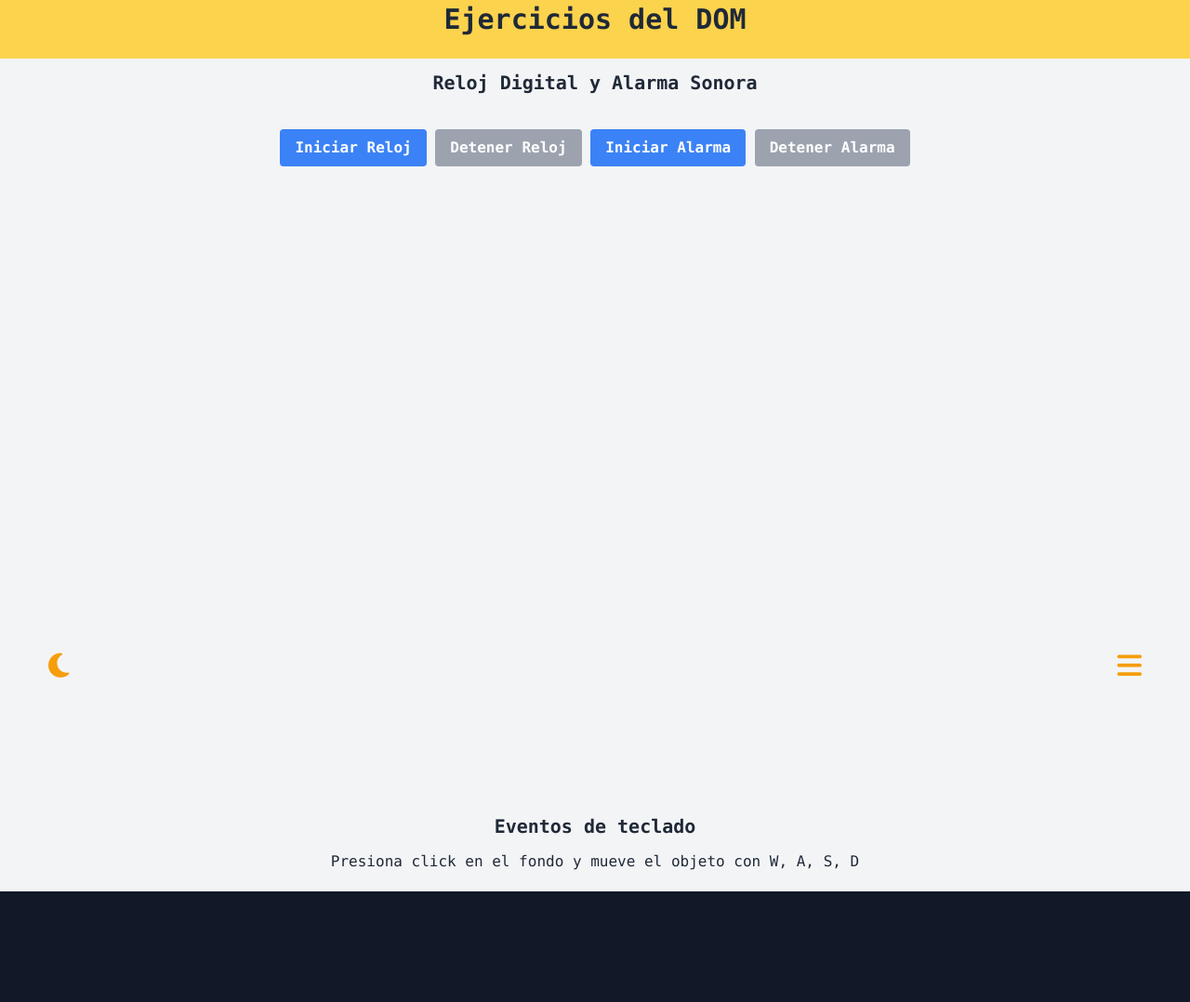
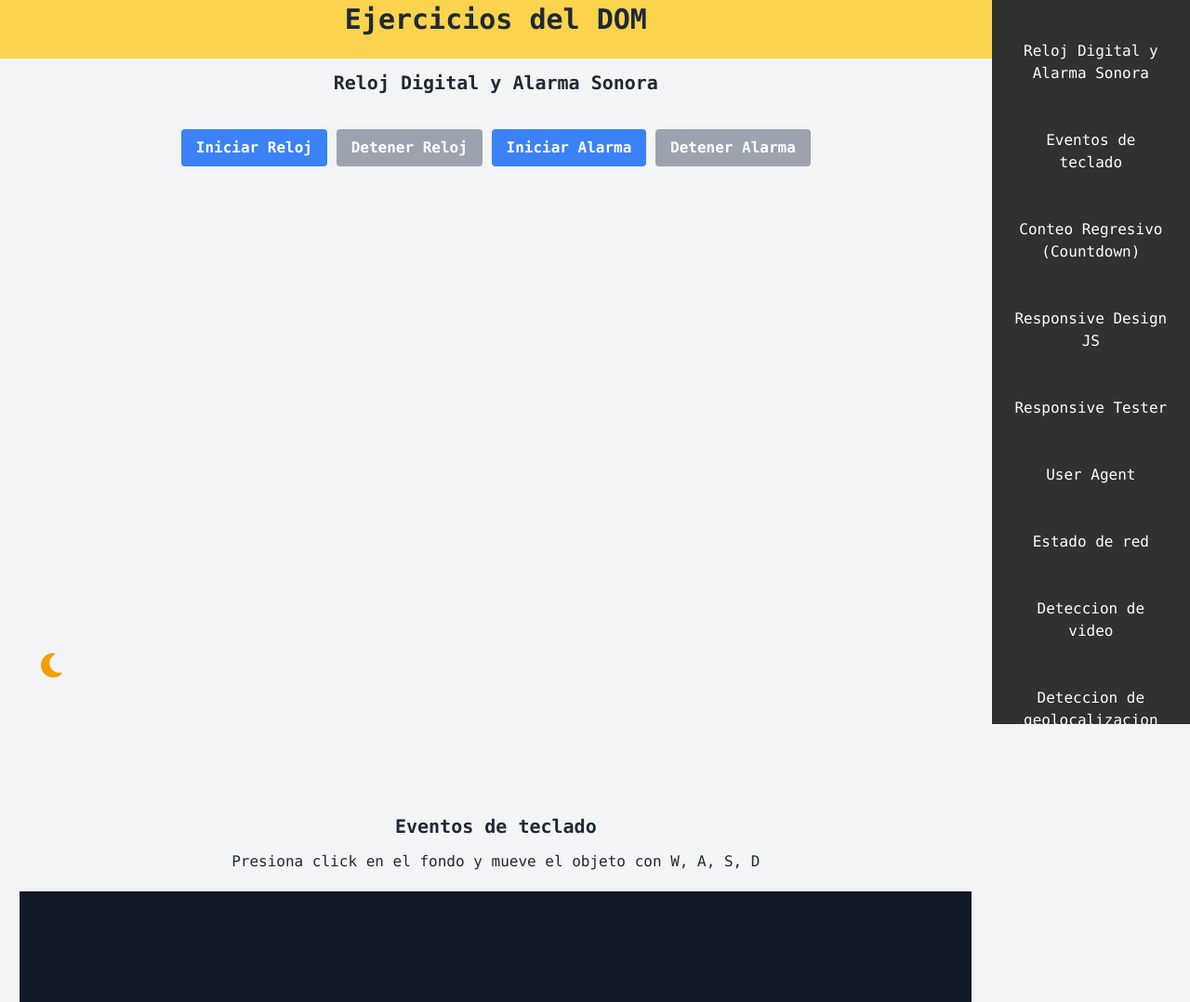
Before and after one commit to g1alexander/DOM-exercises, a website with bundled scripts: page public/index.html in a window 1280 px wide. Shown: the part 21-1099 px from the top of the page at 93% size. Built offline with nearby package versions, Linux system fonts and the light colour scheme; no server answers.

Commit message:
New structure HTML

```diff
--- a/public/index.html
+++ b/public/index.html
@@ -25,13 +25,13 @@
       class="bg-green-500 bg-red-500 fixed z-50 text-center p-4 text-white text-2xl w-full"
     ></h1>
 
-    <div class="font-mono relative">
+    <main class="font-mono relative">
       <!-- Burger -->
       <nav class="navbar hidden">
         <div
-          class="overflow-auto h-screen bg-black flex flex-col py-10 justify-center items-center opacity-80 fixed z-40 w-full"
+          class="h-screen overflow-auto bg-black flex flex-col pb-5 justify-center items-center opacity-80 fixed z-40 w-full"
         >
-          <a href="#seccion1" class="link-menu w-full text-center"
+          <a href="#seccion1" class="link-menu w-full mt-60 text-center"
             >Reloj Digital y Alarma Sonora</a
           >
           <a href="#seccion2" class="link-menu w-full text-center"
@@ -69,28 +69,32 @@
           >
         </div>
       </nav>
-      <!-- dark mode -->
-      <div class="z-50 fixed bottom-11 left-11">
+      <!-- dark mode, menu burger and scroll -->
+      <div>
         <button
           id="dark-mode"
-          class="text-yellow-500 hover:text-gray-500 text-3xl"
+          class="text-yellow-500 z-50 fixed bottom-11 left-9 hover:text-gray-500 text-3xl"
         >
           <i id="dark" class="fas px-2 pt-1"></i>
         </button>
-      </div>
-      <!-- menu burger and scroll -->
-      <div class="z-50 fixed bottom-11 right-11">
+
         <button
           id="scroll"
-          class="hidden text-yellow-500 hover:text-gray-500 text-3xl"
+          class="hidden text-yellow-500 z-50 fixed bottom-11 xsm:right-20 md:left-20 hover:text-gray-500 text-3xl"
         >
           <i class="fas fa-arrow-up px-2 pt-1"></i>
         </button>
-        <button id="menu" class="text-yellow-500 hover:text-gray-500 text-3xl">
+        <button
+          id="menu"
+          class="md:hidden text-yellow-500 z-50 fixed bottom-11 right-9 hover:text-gray-500 text-3xl"
+        >
           <i class="fas fa-bars px-2 pt-1"></i>
         </button>
       </div>
+      <!--  -->
 
+      <section class="w-full flex">
+        <section class="xsm:w-full md:w-5/6">
           <!-- header -->
           <header class="bg-yellow-300 py-6">
             <h1 class="dark:text-gray-800 text-center font-bold text-3xl">
@@ -98,7 +102,6 @@
             </h1>
           </header>
 
-      <main>
           <!-- Reloj Digital y Alarma Sonora -->
           <section id="seccion1" class="h-screen">
             <h2 class="title">Reloj Digital y Alarma Sonora</h2>
@@ -319,7 +322,9 @@
           <!-- Carousel responsive -->
           <section id="seccion12" class="h-screen">
             <h2 class="title">Carousel responsive</h2>
-          <div class="max-w-2xl mx-auto flex h-96 items-center justify-center">
+            <div
+              class="max-w-2xl mx-auto flex h-96 items-center justify-center"
+            >
               <button
                 id="retroceder"
                 class="text-yellow-500 mr-6 hover:text-gray-500 text-3xl"
@@ -335,8 +340,54 @@
               </button>
             </div>
           </section>
+        </section>
+
+        <aside
+          class="md:w-1/6 xsm:hidden md:inline h-full md:fixed right-0 top-0 overflow-auto"
+        >
+          <div
+            class="overflow-auto w-full bg-black flex flex-col py-10 justify-center items-center opacity-80"
+          >
+            <a href="#seccion1" class="link-menu w-full text-center"
+              >Reloj Digital y Alarma Sonora</a
+            >
+            <a href="#seccion2" class="link-menu w-full text-center"
+              >Eventos de teclado</a
+            >
+            <a href="#seccion3" class="link-menu w-full text-center"
+              >Conteo Regresivo (Countdown)</a
+            >
+            <a href="#seccion4" class="link-menu w-full text-center"
+              >Responsive Design JS</a
+            >
+            <a href="#seccion5" class="link-menu w-full text-center"
+              >Responsive Tester</a
+            >
+            <a href="#seccion6" class="link-menu w-full text-center"
+              >User Agent</a
+            >
+            <a href="#seccion7" class="link-menu w-full text-center"
+              >Estado de red</a
+            >
+            <a href="#seccion8" class="link-menu w-full text-center"
+              >Deteccion de video</a
+            >
+            <a href="#seccion9" class="link-menu w-full text-center"
+              >Deteccion de geolocalizacion</a
+            >
+            <a href="#seccion10" class="link-menu w-full text-center"
+              >filtro de busqueda</a
+            >
+            <a href="#seccion11" class="link-menu w-full text-center"
+              >Sorteo digital</a
+            >
+            <a href="#seccion12" class="link-menu w-full text-center"
+              >Carousel responsive</a
+            >
+          </div>
+        </aside>
+      </section>
     </main>
-    </div>
 
     <script src="js/index.js" type="module"></script>
   </body>
--- a/tailwind.config.js
+++ b/tailwind.config.js
@@ -3,6 +3,11 @@ module.exports = {
   darkMode: "class", //or 'media' or 'class'
   theme: {
     extend: {},
+    screens: {
+      xsm: "320px",
+      md: "768px",
+      lg: "1024px",
+    },
   },
   variants: {
     extend: {},
```
Also changed, not shown: public/css/main.css. Lines whose indentation alone changed are shown as unchanged.
